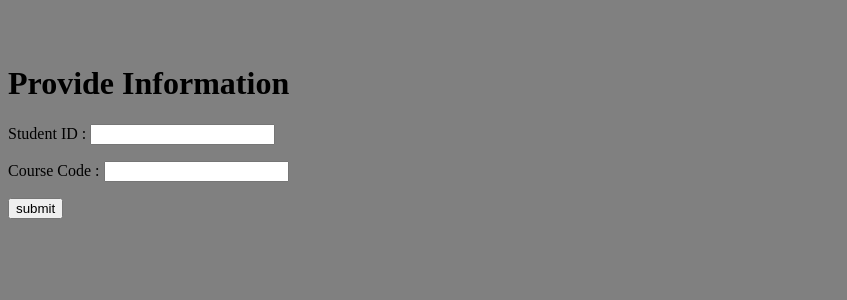
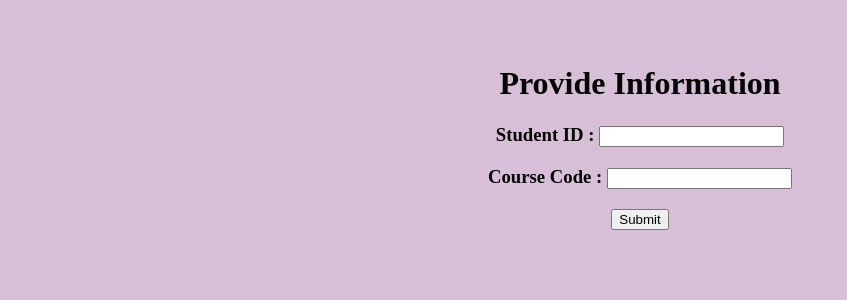
Before and after one commit to Sumaiya-uiu/extendedUCAM, a PHP site: page /Software_project/provideInfo_input.php in a window 1280 px wide. Shown: the top 300 px of the page, without its empty margins (0-847 px from the left). Run offline with PHP 8.4, Linux system fonts and the light colour scheme.

Commit message:
updated alignmanent

```diff
--- a/provideInfo_input.php
+++ b/provideInfo_input.php
@@ -1,16 +1,22 @@
 <!DOCTYPE html>
 <html>
   <body>
-    <body style="background-color:Gray;"></body>
+    <body style="background-color:Thistle;"></body>
     </br>
     </br>
+	<style>
+		h1 {text-align: center;}
+		h3 {text-align: center;}
+		p {text-align: center;}
+		div {text-align: center;}
+	</style>
 
 	<h1>Provide Information</h1>
 
 
 
 <form method=get action=provideInfo_result.php>
-
+<h3>
 	Student ID : <input type=text name=student_id> <br>
 
 	<p>
@@ -19,8 +25,8 @@
 
 	<p>
 
-	<input type=submit value=submit>
-
+	<h3><input type=submit value=Submit>
+</h1>
 </form>
 
   </body>
```
